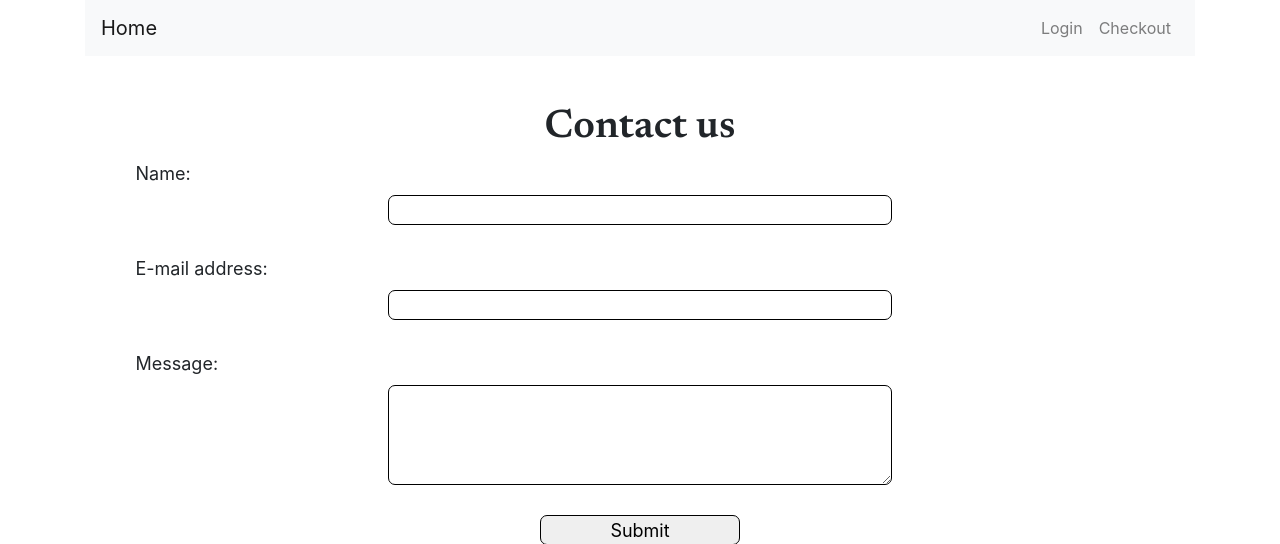
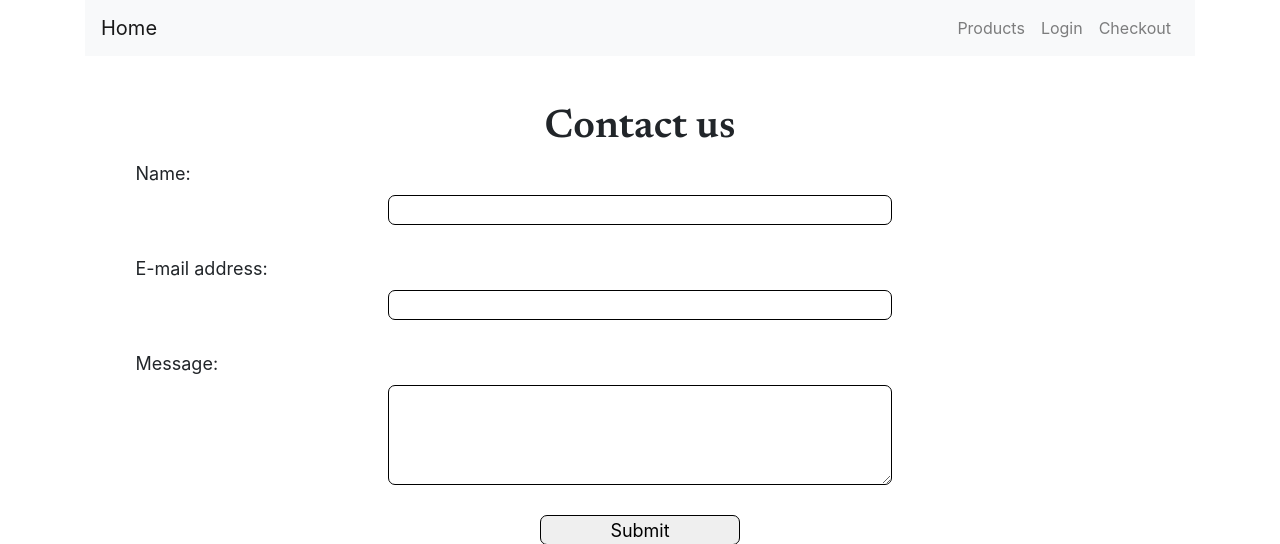
Before and after one commit to Mz69/Web-Dev, a PHP site: page /contactform.php in a window 1280 px wide. Shown: the top 544 px of the page. Run offline with PHP 8.4, Linux system fonts and the light colour scheme.

Commit message:
add access to product list

```diff
--- a/project_IronMan5/includes/header.php
+++ b/project_IronMan5/includes/header.php
@@ -47,6 +47,9 @@
 
         <div class="collapse navbar-collapse" id="navbarSupportedContent">
             <ul class="navbar-nav ml-auto">
+                <li class="nav-item">
+                    <a class="nav-link" href="index.php?products">Products</a>
+                </li>
                 <?php
                     if(isset($_SESSION["email"])) {
                 ?>
```
